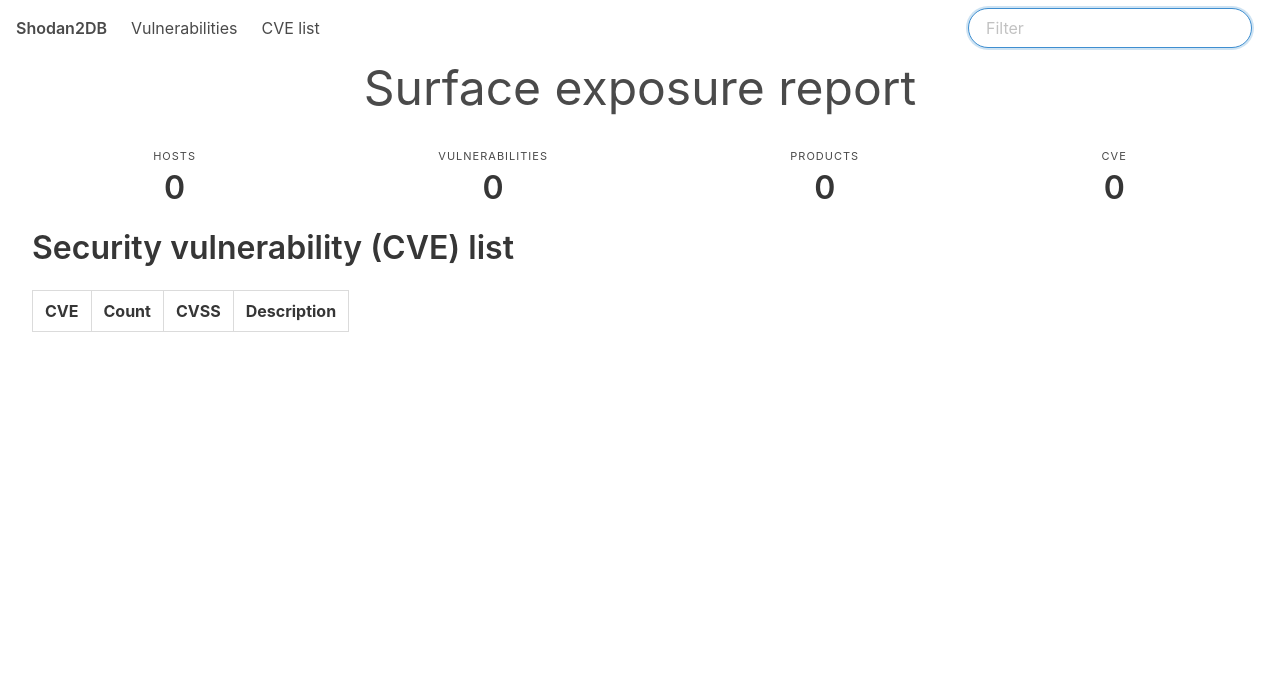
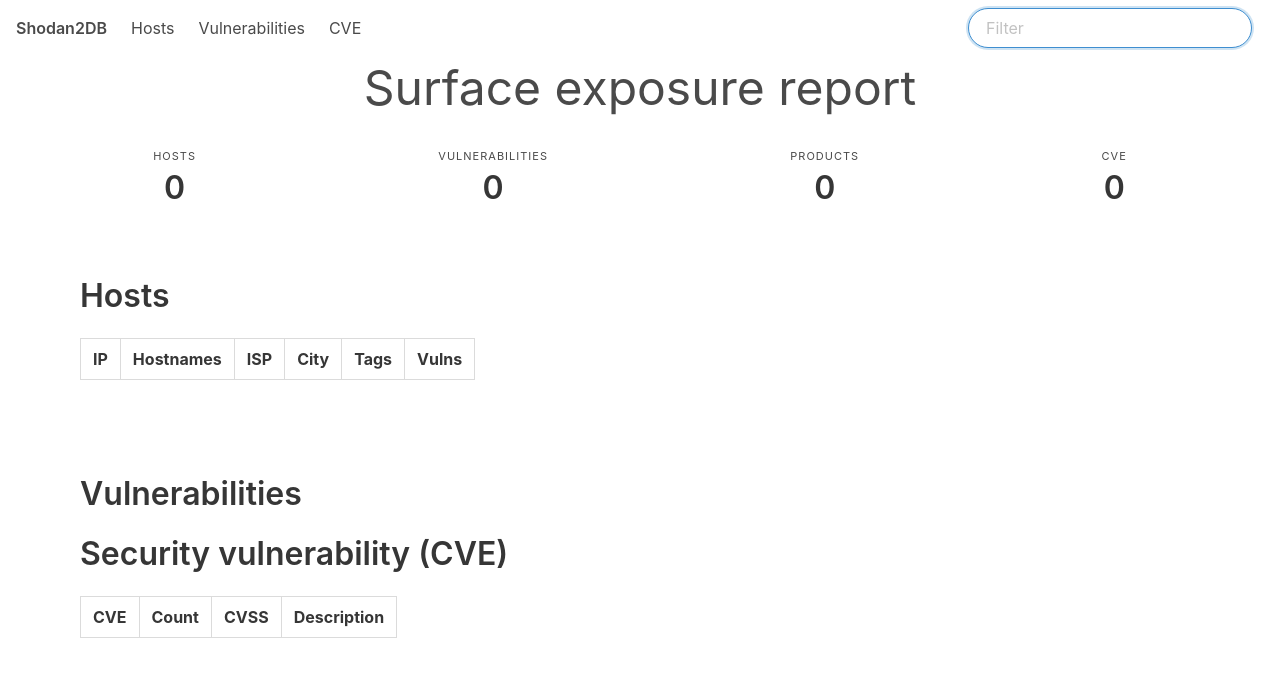
Before and after one commit to atao/Shodan2DB, a Python web app: template templates/report.html in a window 1280 px wide. Shown: the top 685 px of the page. Run offline with Jinja, Linux system fonts and the light colour scheme; the template is opened without the code that fills it, so the values that code supplies are empty.

Commit message:
Add list of hosts

```diff
--- a/templates/report.html
+++ b/templates/report.html
@@ -21,8 +21,9 @@
         </div>
         <div class="navbar-menu">
             <div class="navbar-start">
+                <a class="navbar-item" href="#hosts-list">Hosts</a>
                 <a class="navbar-item" href="#vulns-list">Vulnerabilities</a>
-                <a class="navbar-item" href="#cve-list">CVE list</a>
+                <a class="navbar-item" href="#cve-list">CVE</a>
             </div>
         </div>
         <div class="navbar-end">
@@ -39,7 +40,7 @@
                 </p>
             </div>
     </nav>
-    <nav id="vulns-list" class="level">
+    <nav class="level">
         <div class="level-item has-text-centered">
             <div>
                 <p class="heading">Hosts</p>
@@ -65,8 +66,37 @@
             </div>
         </div>
     </nav>
-    {% for host in hosts %}
+    <div class="section">
+        <p id="hosts-list" class="title is-3 is-spaced">Hosts</p>
+        <table class="table is-hoverable is-bordered">
+            <thead>
+            <tr>
+                <th>IP</th>
+                <th>Hostnames</th>
+                <th>ISP</th>
+                <th>City</th>
+                <th>Tags</th>
+                <th>Vulns</th>
+            </tr>
+            </thead>
+            <tbody>
+            {% for host in hosts %}
+            <tr>
+                <td>{{ host.ip }}</td>
+                <td>{{ host.hostnames }}</td>
+                <td>{{ host.isp }}</td>
+                <td>{{ host.city }}</td>
+                <td>{{ host.tags }}</td>
+                <td>{{ host.nbvulns }}</td>
+            </tr>
+            {% endfor %}
+            </tbody>
+        </table>
+    </div>
+
     <section class="section">
+        <p id="vulns-list" class="title is-3 is-spaced">Vulnerabilities</p>
+        {% for host in hosts %}
         <div class="tile is-parent">
             <article class="tile is-child notification is-info">
                 <p><a href="https://www.shodan.io/host/{{ host.ip }}" class="title">{{ host.ip }}</a> <span
@@ -129,7 +159,7 @@
     </section>
     {% endfor %}
 
-    <p id="cve-list" class="title is-3 is-spaced">Security vulnerability (CVE) list</p>
+    <p id="cve-list" class="title is-3 is-spaced">Security vulnerability (CVE)</p>
     <table class="table is-hoverable is-bordered">
         <thead>
         <tr>
```
